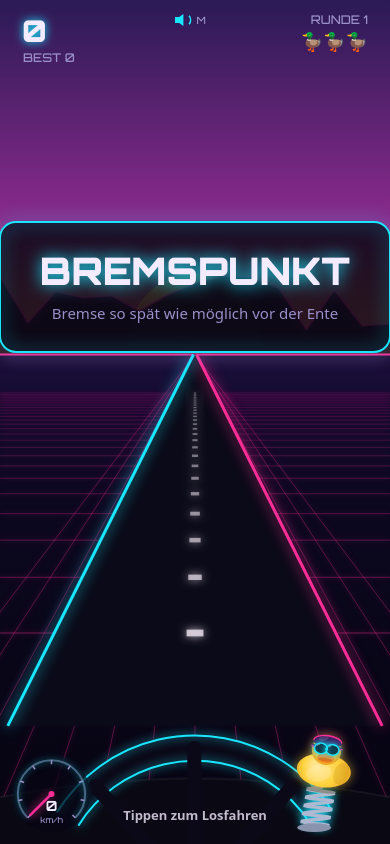
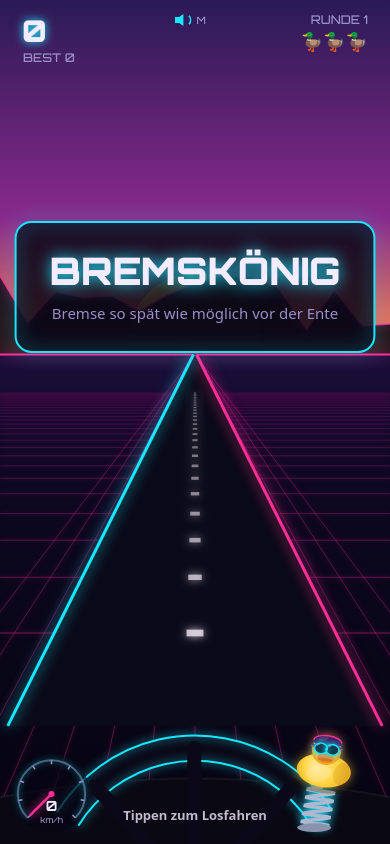
Before and after one commit to aibaf/Fab_Minigame, a plain HTML site: page index.html in a window 390 px wide. Drawn offline with Linux system fonts and the light colour scheme; animation ran at ten frames a second.

Commit message:
feat: rename to Bremskoenig + responsive title with side padding
- Rename game title (start screen + browser tab) to 'Bremskoenig'
- Start/Game-Over panels now responsive (min(420, 92% width))
- fitFont() shrinks title/subtitle to keep side padding on narrow screens

Co-Authored-By: Claude Opus 4.8 <noreply@anthropic.com>

```diff
--- a/game.js
+++ b/game.js
@@ -1521,6 +1521,18 @@ function drawTacho() {
   ctx.restore();
 }
 
+// Setzt ctx.font und verkleinert die Schrift, bis text in maxW passt (Seitenluft
+// auf schmalen Screens). weight z.B. "900 " oder "".
+function fitFont(text, weight, baseSize, fontStack, maxW) {
+  let size = baseSize;
+  ctx.font = `${weight}${size}px ${fontStack}`;
+  const w = ctx.measureText(text).width;
+  if (w > maxW) {
+    size = Math.max(8, Math.floor(size * (maxW / w)));
+    ctx.font = `${weight}${size}px ${fontStack}`;
+  }
+}
+
 // Text-Overlays je nach Phase (Start, Ergebnis, Game Over)
 function drawOverlays() {
   const cx = view.w / 2;
@@ -1528,14 +1540,16 @@ function drawOverlays() {
   ctx.textAlign = "center";
 
   if (state.phase === PHASE.READY) {
-    panel(cx, cy, 390, 130, COLORS.neonCyan);
+    const pw = Math.min(420, view.w * 0.92);
+    const pad = 30;
+    panel(cx, cy, pw, 130, COLORS.neonCyan);
+    fitFont("BREMSKÖNIG", "900 ", 38, FONT, pw - pad * 2);
     withGlow(COLORS.neonCyan, 16, () => {
       ctx.fillStyle = COLORS.text;
-      ctx.font = "900 38px " + FONT;
-      ctx.fillText("BREMSPUNKT", cx, cy - 2);
+      ctx.fillText("BREMSKÖNIG", cx, cy - 2);
     });
+    fitFont("Bremse so spät wie möglich vor der Ente", "", 15, FONT_BODY, pw - pad * 1.4);
     ctx.fillStyle = COLORS.textDim;
-    ctx.font = "15px " + FONT_BODY;
     ctx.fillText("Bremse so spät wie möglich vor der Ente", cx, cy + 32);
   }
 
@@ -1592,15 +1606,18 @@ function drawOverlays() {
   }
 
   if (state.phase === PHASE.OVER) {
-    panel(cx, cy, 390, 130, "#ff5b6e");
+    const pw = Math.min(420, view.w * 0.92);
+    const pad = 30;
+    panel(cx, cy, pw, 130, "#ff5b6e");
+    fitFont("GAME OVER", "900 ", 40, FONT, pw - pad * 2);
     withGlow("#ff5b6e", 16, () => {
       ctx.fillStyle = "#ff5b6e";
-      ctx.font = "900 40px " + FONT;
       ctx.fillText("GAME OVER", cx, cy - 2);
     });
+    const line = `Punkte ${state.score}   ·   Best ${state.best}`;
+    fitFont(line, "700 ", 16, FONT, pw - pad * 1.4);
     ctx.fillStyle = COLORS.text;
-    ctx.font = "700 16px " + FONT;
-    ctx.fillText(`Punkte ${state.score}   ·   Best ${state.best}`, cx, cy + 32);
+    ctx.fillText(line, cx, cy + 32);
   }
 }
 
```
Also changed, not shown: index.html (+1 -1 lines).
